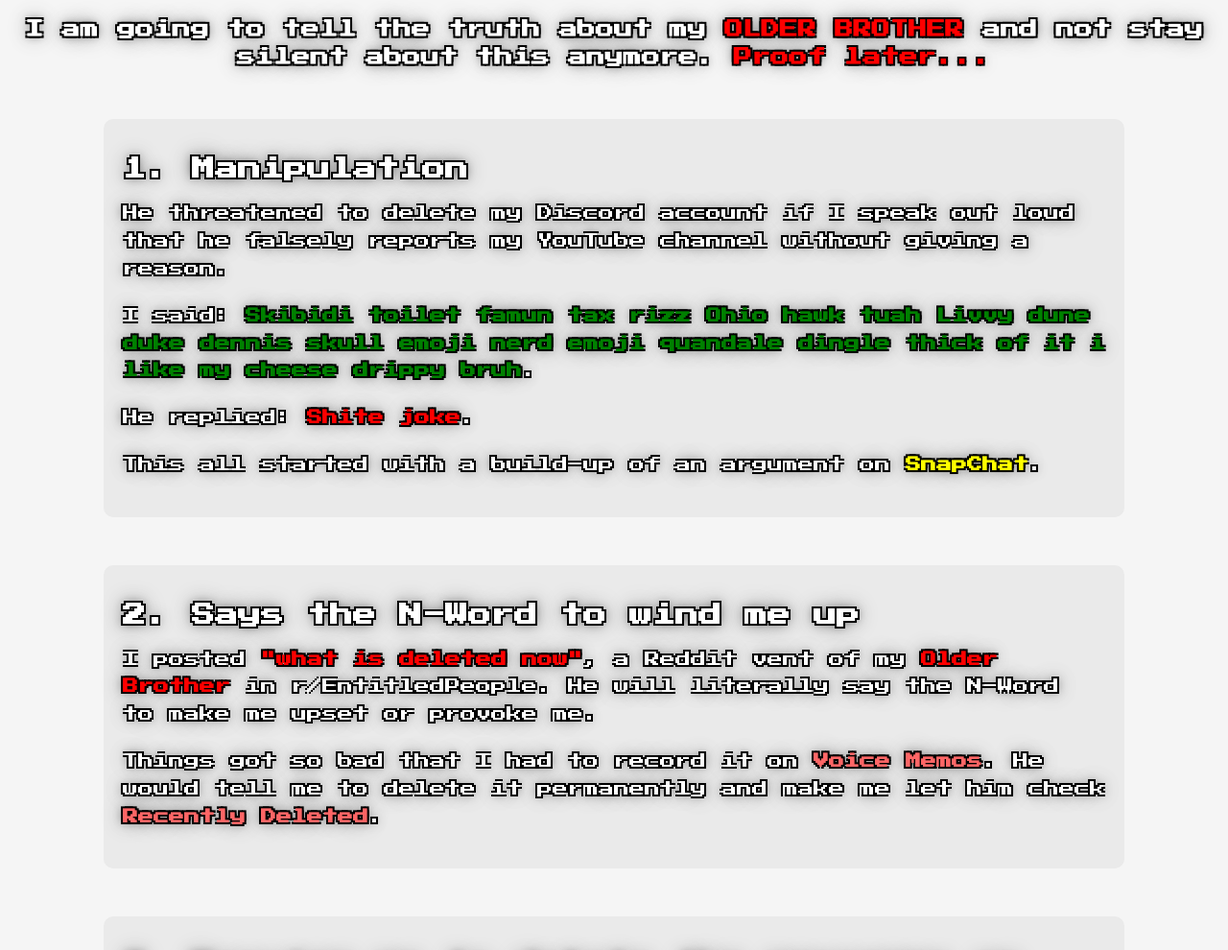
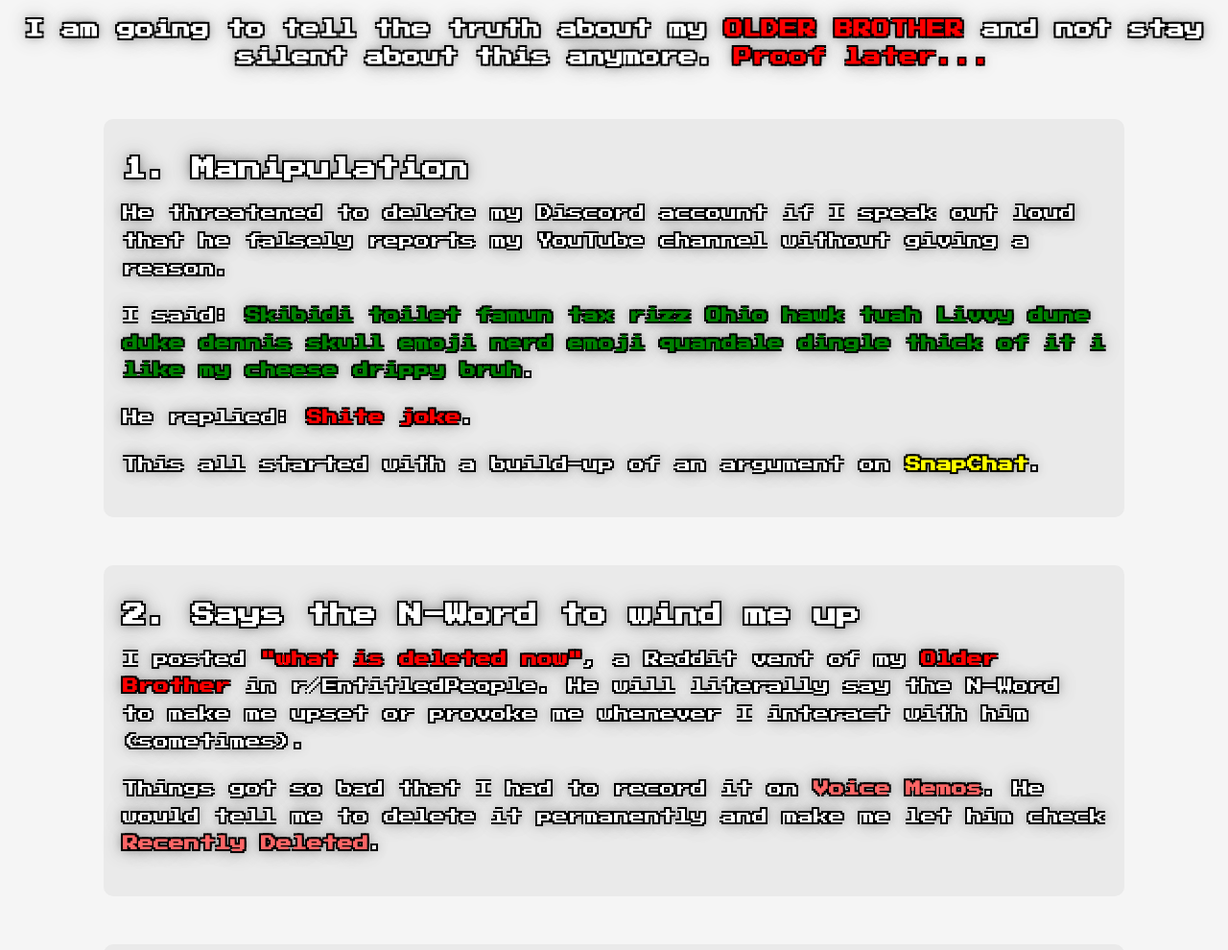
Before and after one commit to SpartaVR12/spartavr-s-archives-earlyaccess, a website: page exposingmyolderbrother.html in a window 1280 px wide. Shown: the part 78-1068 px from the top of the page at 96% size. Drawn offline with Linux system fonts and the light colour scheme.

Commit message:
Add files via upload

```diff
--- a/exposingmyolderbrother.html
+++ b/exposingmyolderbrother.html
@@ -1,6 +1,7 @@
 <!DOCTYPE html>
 <html lang="en">
 <head>
+  <link rel="stylesheet" href="anotherstyle.css">
   <meta charset="UTF-8">
   <meta name="viewport" content="width=device-width, initial-scale=1.0">
   <title>Exposing My Older Brother</title>
@@ -126,7 +127,7 @@
     <div class="section">
       <h2 class="pixel-text section-title">2. Says the N-Word to wind me up</h2>
       <p class="pixel-text">
-        I posted <span class="red-text">"what is deleted now"</span>, a Reddit vent of my <span class="red-text">Older Brother</span> in r/EntitledPeople. He will literally say the N-Word to make me upset or provoke me.
+        I posted <span class="red-text">"what is deleted now"</span>, a Reddit vent of my <span class="red-text">Older Brother</span> in r/EntitledPeople. He will literally say the N-Word to make me upset or provoke me whenever I interact with him (sometimes).
       </p>
       <p class="pixel-text">
         Things got so bad that I had to record it on <span class="light-red-text">Voice Memos</span>. He would tell me to delete it permanently and make me let him check <span class="light-red-text">Recently Deleted</span>.
```
